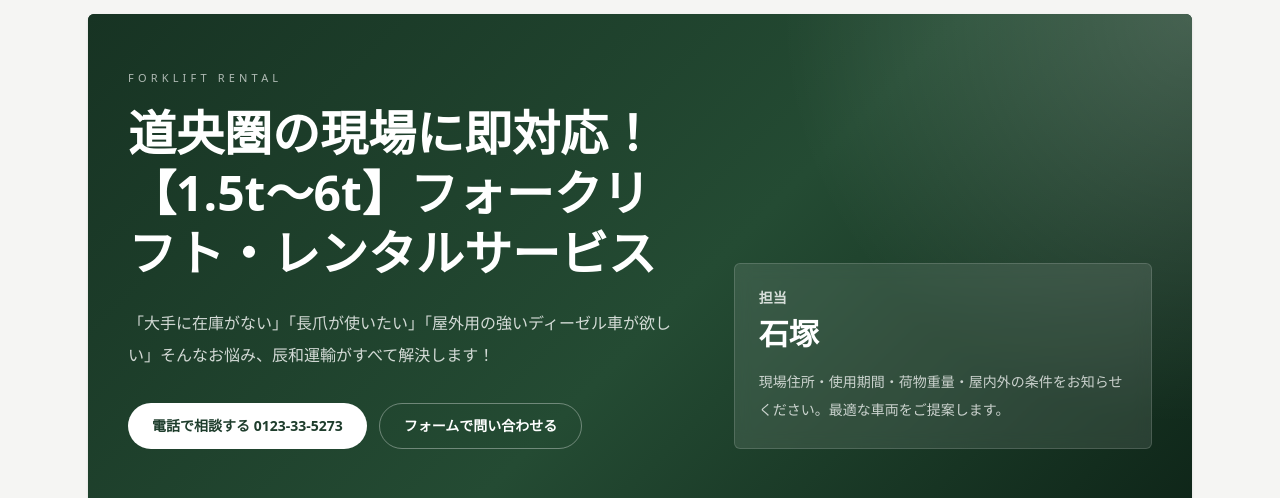
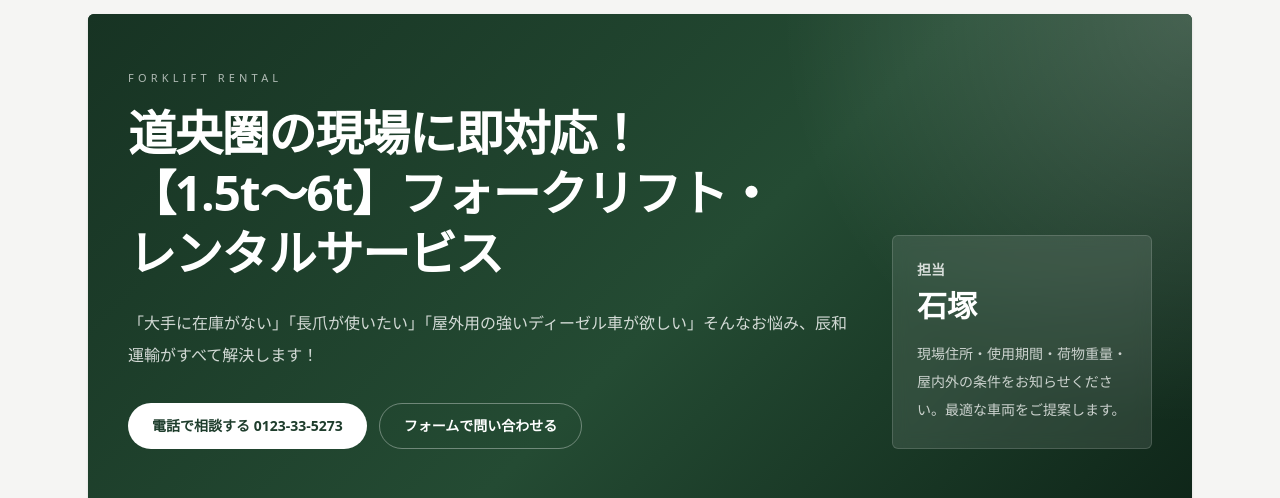
Before and after one commit to ANOSkdy/sinwaunyu, a Next.js app: page /rental in a window 1280 px wide. Shown: the part 130-628 px from the top of the page. Built offline with nearby package versions, Linux system fonts and the light colour scheme; no server answers.

Commit message:
Fix rental hero desktop line breaks

```diff
--- a/src/app/rental/page.tsx
+++ b/src/app/rental/page.tsx
@@ -193,13 +193,15 @@ export default async function RentalPage() {
         <section className="overflow-hidden rounded-md bg-[#173323] shadow-sm">
           <div className="relative px-6 py-10 text-white md:px-10 md:py-14">
             <div className="absolute inset-0 bg-[radial-gradient(circle_at_top_right,_rgba(255,255,255,0.18),_transparent_34%),linear-gradient(135deg,_#173323_0%,_#244b33_55%,_#0f2619_100%)]" />
-            <div className="relative grid gap-10 md:grid-cols-[1.15fr_0.85fr] md:items-end">
-              <div>
+            <div className="relative grid gap-10 lg:grid-cols-[minmax(0,1fr)_260px] lg:items-end">
+              <div className="min-w-0">
                 <p className="font-mono text-[11px] uppercase tracking-[0.38em] text-white/65">
                   Forklift Rental
                 </p>
-                <h1 className="mt-4 max-w-4xl text-3xl font-bold leading-tight [text-wrap:balance] md:text-5xl">
-                  道央圏の現場に即対応！【1.5t〜6t】フォークリフト・レンタルサービス
+                <h1 className="mt-4 max-w-4xl text-3xl font-bold leading-tight tracking-tight md:text-[44px] lg:text-5xl">
+                  <span className="block">道央圏の現場に即対応！</span>
+                  <span className="block">【1.5t〜6t】フォークリフト・</span>
+                  <span className="block">レンタルサービス</span>
                 </h1>
                 <p className="mt-6 max-w-3xl text-sm leading-8 text-white/80 md:text-base">
                   「大手に在庫がない」「長爪が使いたい」「屋外用の強いディーゼル車が欲しい」そんなお悩み、辰和運輸がすべて解決します！
```
